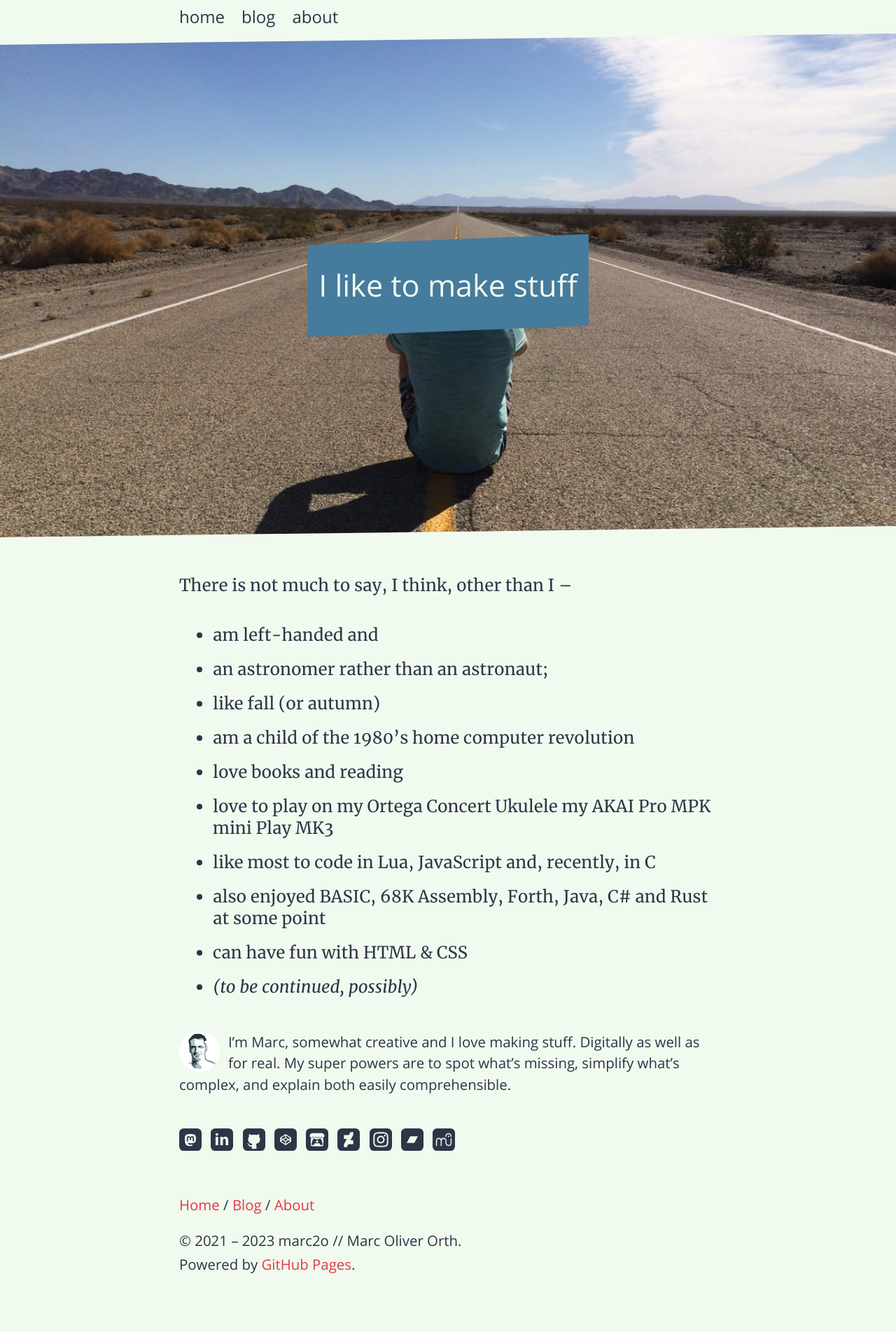
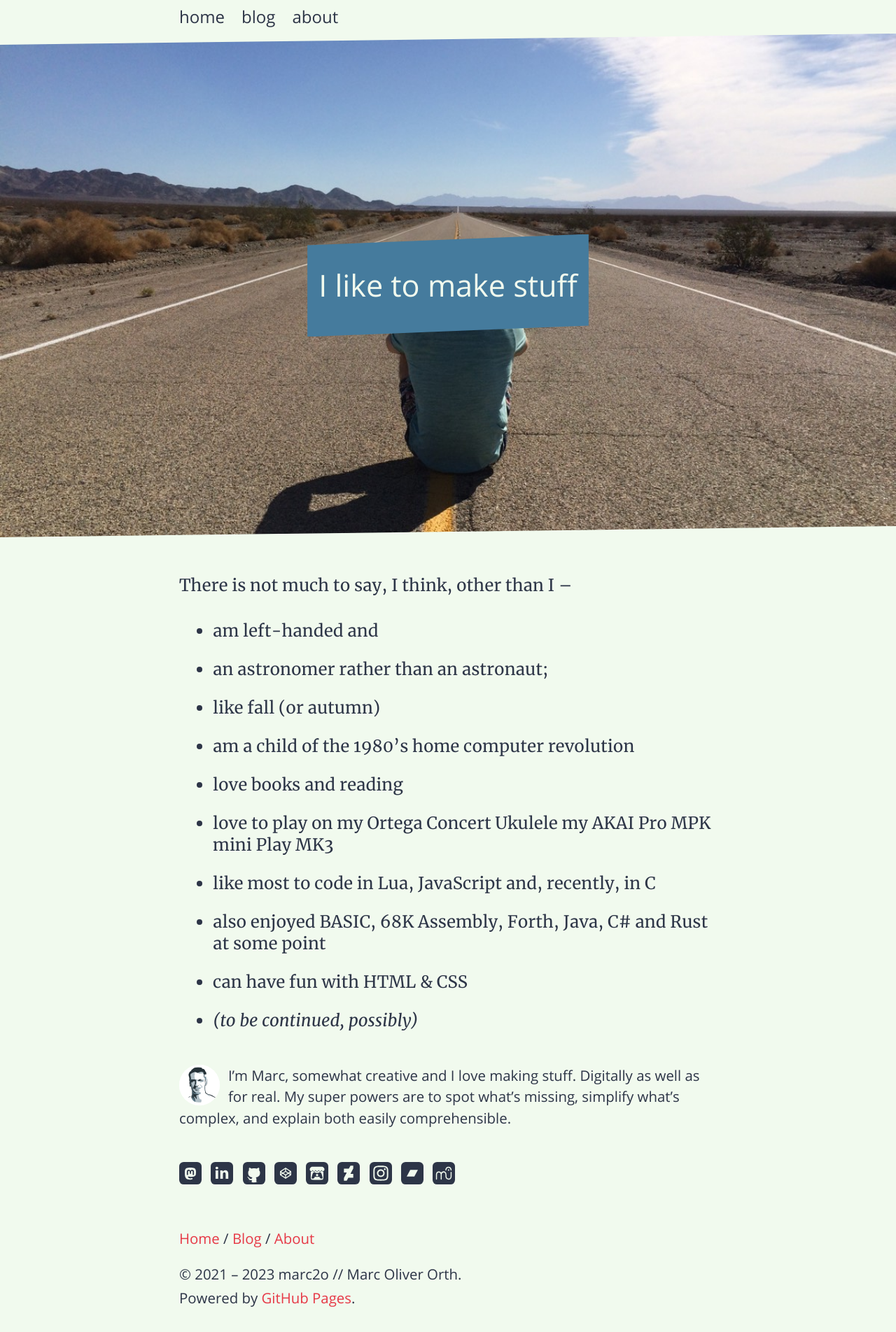
Before and after one commit to marc2o/marc2o.github.io, a Jekyll site: the page built from about.md, in a window 1280 px wide. Shown: the whole page at 70% size. Built offline with Jekyll 4.4.1, drawn with Linux system fonts in a browser that asks for light colours; before the commit the page ends 1856 px from its top, so only the background shows below that.

Commit message:
Update article.css

```diff
--- a/assets/css/article.css
+++ b/assets/css/article.css
@@ -114,7 +114,10 @@ article>ul {
     list-style-type: disc;
 }
 article>ul>li {
-	margin-top: .75em;
+	margin-top: .5em;
+}
+article>ul>li:not(:first-child) {
+  margin-top: 1em;
 }
 
 body {
```
